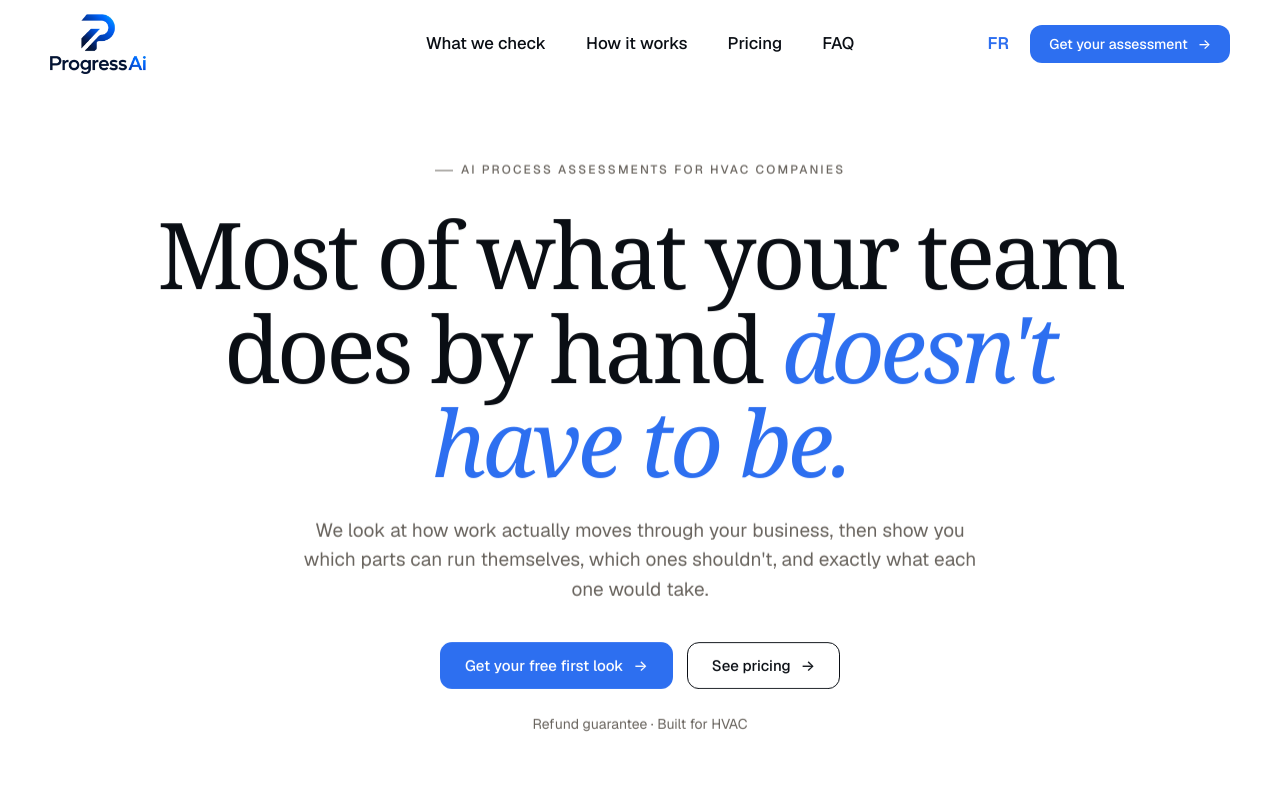
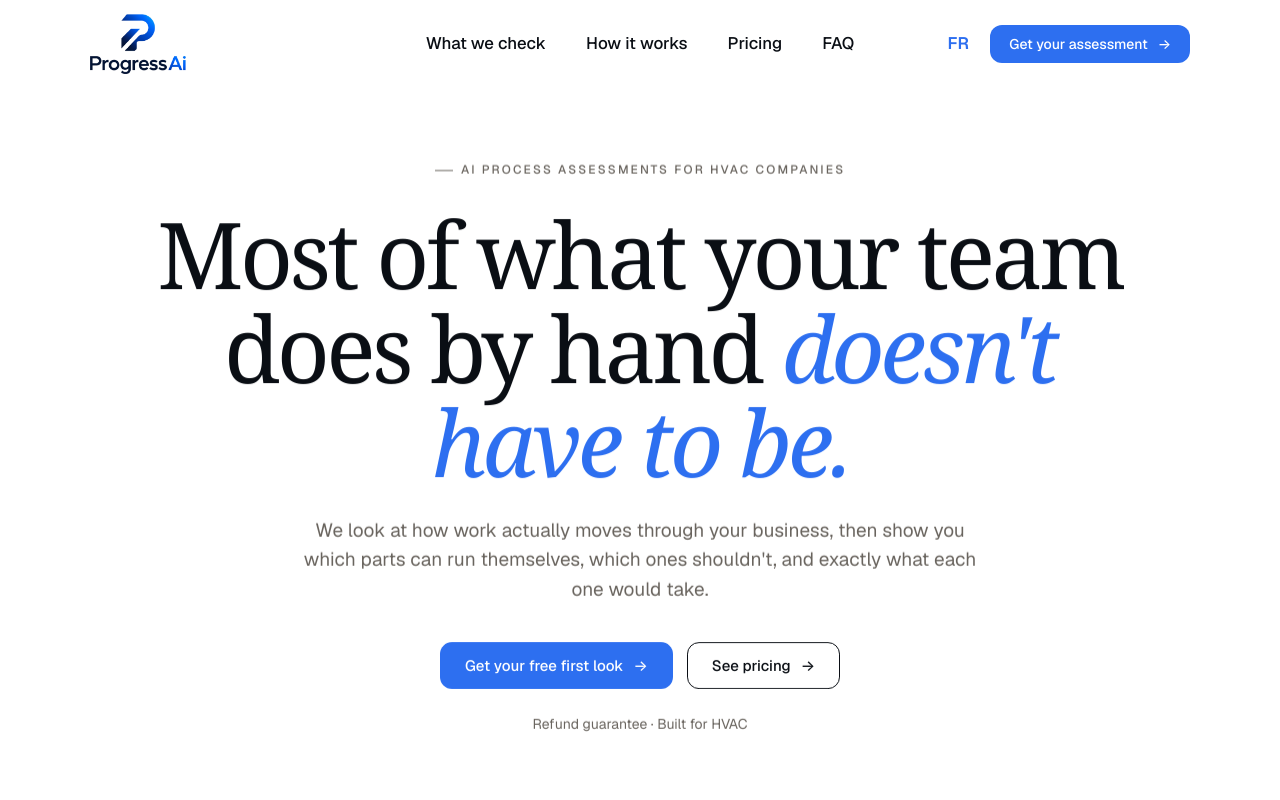
Before and after one commit to 22samsaad-glitch/progressai, a plain HTML site: page index.html in a window 1280 px wide. Shown: the top 800 px of the page. Drawn offline with nearby package versions, Linux system fonts and the light colour scheme; a web font is replaced by a local one.

Commit message:
Fix nav logo sitting flush against the screen edge
Co-Authored-By: Claude Opus 5.5 <noreply@anthropic.com>

```diff
--- a/styles.css
+++ b/styles.css
@@ -81,7 +81,9 @@
     grid-template-columns: 1fr auto 1fr;
     align-items: center;
     min-height: 88px;
-    padding: 12px 0;
+    /* keep the .container side gutter; "12px 0" here was wiping it out and
+       pushing the logo flush against the screen edge */
+    padding: 12px var(--gutter);
     overflow: visible;
   }
   .nav.scrolled {
```
